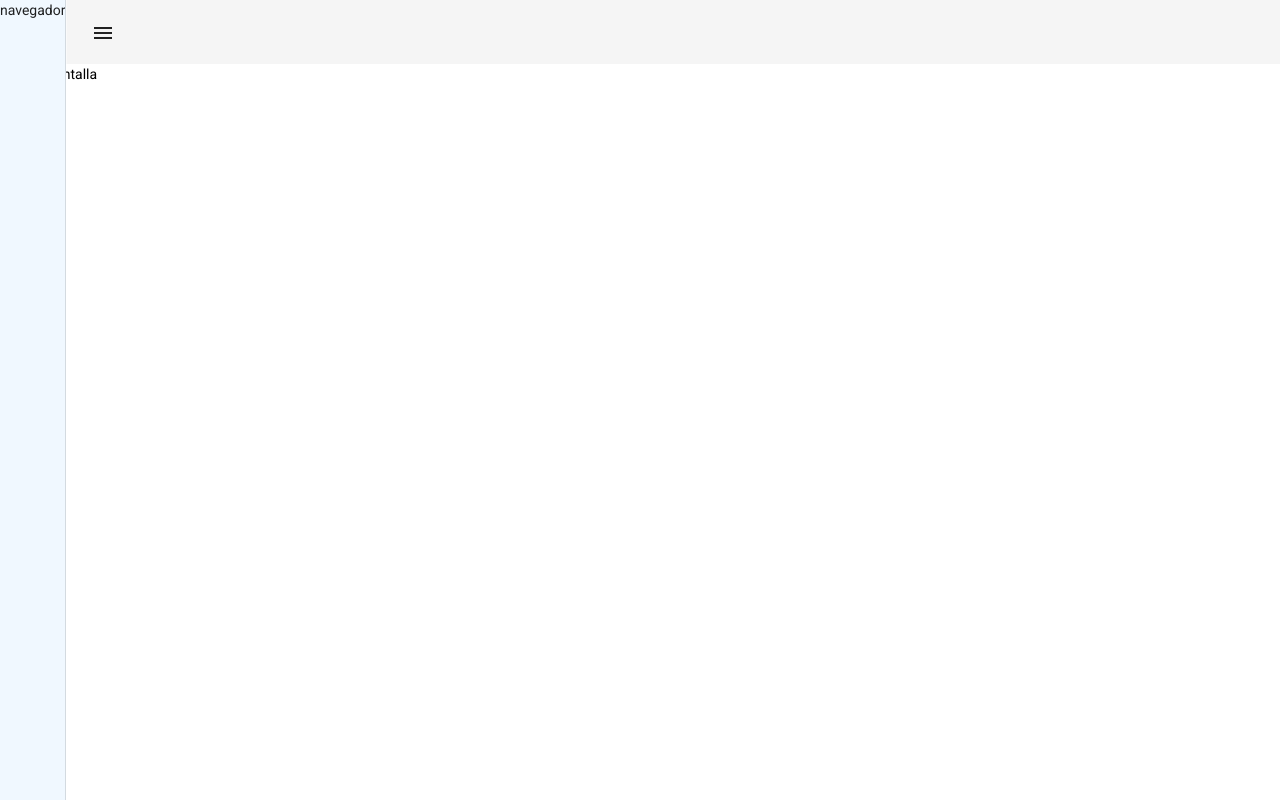
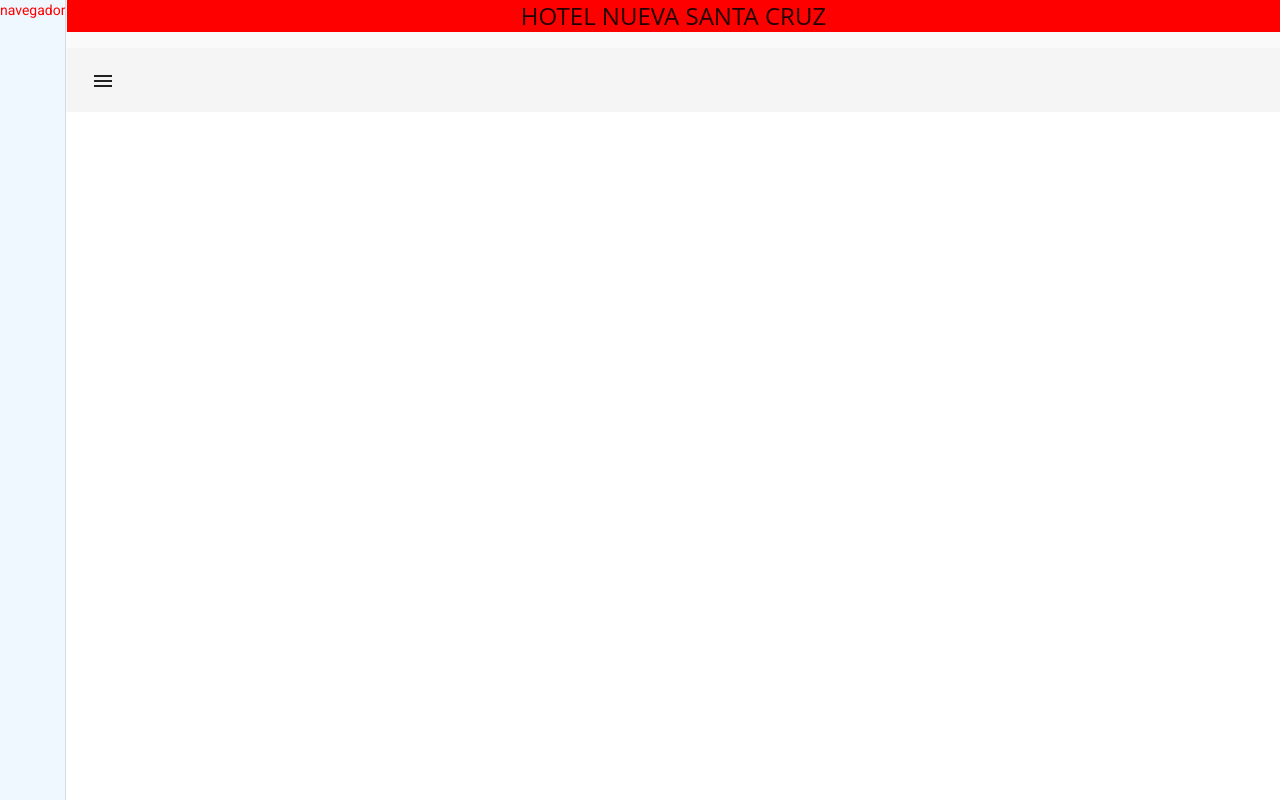
Before and after one commit to TonciP/Hotel-Santa-Cruz, an Angular app in the folder front-end/: page / in a window 1280 px wide. Built offline with nearby package versions, Linux system fonts and the light colour scheme.

Commit message:
mi primer cambio

```diff
--- a/front-end/angular.json
+++ b/front-end/angular.json
@@ -1,5 +1,8 @@
 {
   "$schema": "./node_modules/@angular/cli/lib/config/schema.json",
+  "cli": {
+    "analytics": "aedc9515-73cf-4c8d-a699-c808c70423e3"
+  },
   "version": 1,
   "newProjectRoot": "projects",
   "projects": {
--- a/front-end/src/app/app.component.css
+++ b/front-end/src/app/app.component.css
@@ -4,5 +4,5 @@
   bottom: 0;
   left: 0;
   right: 0;
-  background: #eee;
+  background: rgb(179, 6, 6);
 }
--- a/front-end/src/app/app.component.html
+++ b/front-end/src/app/app.component.html
@@ -1,9 +1,10 @@
+<div>
+
+</div>
 <mat-grid-list cols="2" rowHeight="2:1">
   <app-slider-nav>
 
   </app-slider-nav>
-  <p>
-    mi otra pantalla
-  </p>
+
 
 </mat-grid-list>
--- a/front-end/src/app/pages/slider-nav/slider-nav.component.css
+++ b/front-end/src/app/pages/slider-nav/slider-nav.component.css
@@ -3,4 +3,10 @@
   left: 0;
   bottom: 0;
   position: fixed;
+  color: red;
 }
+h1{
+  background-color: red;
+  font-family: 'Open Sans';
+  text-align: center;
+}
--- a/front-end/src/app/pages/slider-nav/slider-nav.component.html
+++ b/front-end/src/app/pages/slider-nav/slider-nav.component.html
@@ -3,7 +3,11 @@
 
 <mat-sidenav-container class="example-container"  >
   <mat-sidenav mode="side" opened style="background: aliceblue" *ngIf="shouldRun == true">navegador</mat-sidenav>
+
   <mat-sidenav-content >
+    <div>
+      <h1>HOTEL NUEVA SANTA CRUZ</h1>
+    </div>
     <mat-toolbar>
       <button mat-icon-button class="example-icon" aria-label="Example icon-button with menu icon" (click)="shouldRun = !shouldRun">
         <mat-icon>menu</mat-icon>
```
